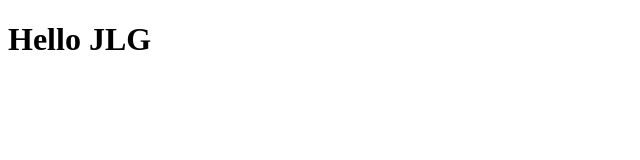
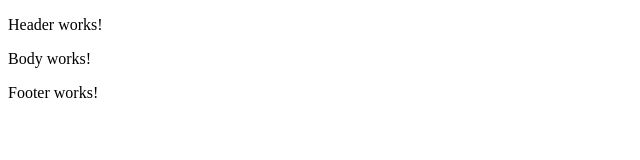
Before and after one commit to jlg-formation/fan-june-2023, a website: page front/index.html in a window 1280 px wide. Shown: the whole page, without its empty margins (0-640 px from the left). Drawn offline with nearby package versions, Linux system fonts and the light colour scheme.

Commit message:
dev: added layout module

```diff
--- a/front/index.html
+++ b/front/index.html
@@ -7,9 +7,12 @@
     <script src="./node_modules/jquery/dist/jquery.js"></script>
     <script src="./node_modules/angular/angular.js"></script>
     <script src="main.js"></script>
+    <script src="layout.js"></script>
     <title>Gestion Stock</title>
   </head>
   <body ng-app="myApp">
-    <hello></hello>
+    <layout-header></layout-header>
+    <layout-body></layout-body>
+    <layout-footer></layout-foote>
   </body>
 </html>
--- /dev/null
+++ b/front/layout.js
@@ -0,0 +1,17 @@
+(function (window) {
+  "use strict";
+
+  const app = angular.module("layout", []);
+
+  app.component("layoutHeader", {
+    template: "<p>Header works!</p>",
+  });
+
+  app.component("layoutBody", {
+    template: "<p>Body works!</p>",
+  });
+
+  app.component("layoutFooter", {
+    template: "<p>Footer works!</p>",
+  });
+})(window);
--- a/front/main.js
+++ b/front/main.js
@@ -1,7 +1,7 @@
 (function (window) {
   "use strict";
 
-  const app = angular.module("myApp", []);
+  const app = angular.module("myApp", ["layout"]);
   app.component("hello", {
     template: "<h1>Hello {{ name }}</h1>",
     controller: function ($scope) {
```
